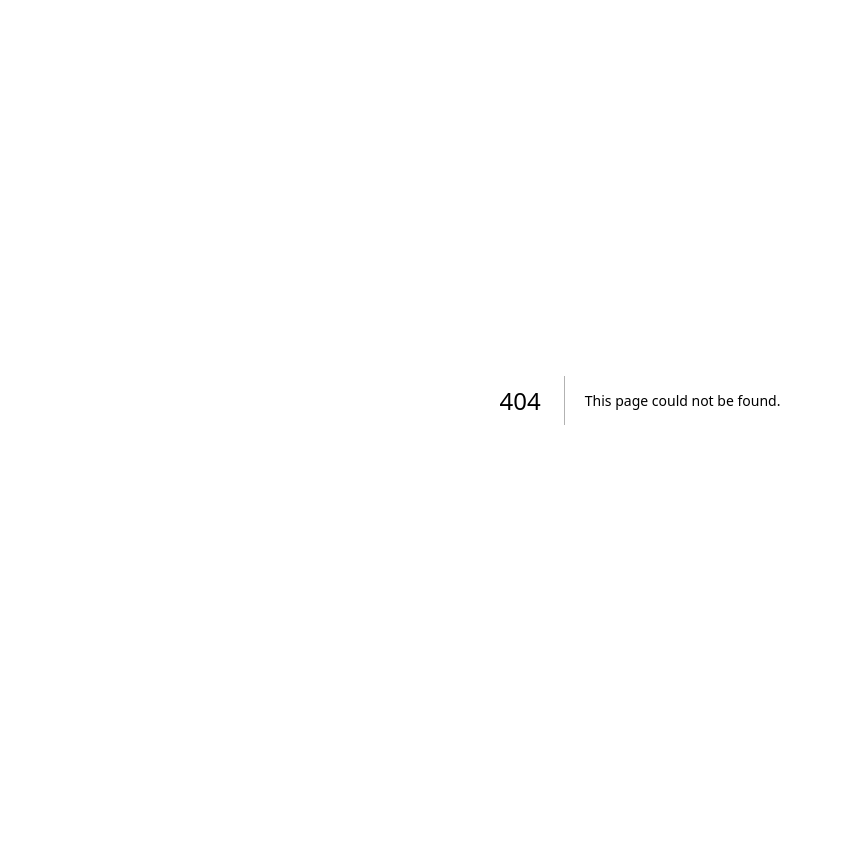
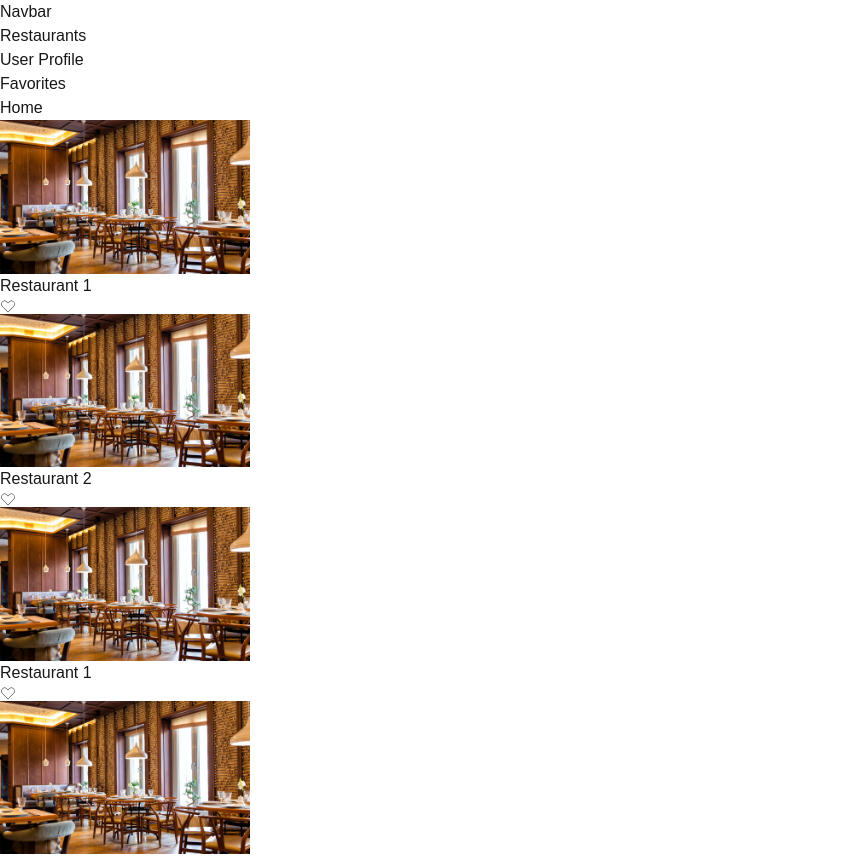
Before and after one commit to Bay-Valley-Tech-Code-Academy/EatsInReach, a Next.js app: page /Pages/Favorites in a window 1280 px wide. Before the commit this address had no page. Shown: the top 856 px of the page, without its empty margins (0-843 px from the left). Before the commit the page ends 800 px from the top, so only its background shows below. Built offline with nearby package versions, Linux system fonts and the light colour scheme.

Commit message:
Added click animation

```diff
--- /dev/null
+++ b/src/app/Components/FavoritesCard.js
@@ -0,0 +1,37 @@
+"use client";
+
+import { useState } from 'react';
+import Link from 'next/link';
+import { PiHeartStraightThin  } from "react-icons/pi";
+import { PiHeartStraightFill } from "react-icons/pi";
+import Image from 'next/image';
+
+export default function FavoritesCard({ restaurantImg, restaurantTitle }) {
+  const [isFavorited, setIsFavorited] = useState(false);
+
+  const handleIconClick = () => {
+    setIsFavorited(!isFavorited);
+  };
+
+  return (
+    <div>
+        <div className="w-auto flex flex-col justify-center items-center">
+            <Image src={restaurantImg}
+                alt={restaurantTitle}
+                width={250} height={100}
+                className="rounded-md"
+            />
+            <div className="flex gap-2 w-full p-1">
+                <p className="text-left">{restaurantTitle}</p>
+                <div onClick={handleIconClick} className="cursor-pointer ml-auto text-2xl text-right">
+                  {isFavorited ? (
+                    <PiHeartStraightFill />
+                  ) : (
+                    <PiHeartStraightThin />
+                  )}
+                </div>
+            </div>
+        </div>
+    </div>
+  );
+}
--- a/src/app/Pages/Bookmarks/page.js
+++ b/src/app/Pages/Favorites/page.js
@@ -1,7 +1,7 @@
 "use client"
 import Link from 'next/link';
 import Navbar from '@/Components/Navbar'
-import RestaurantCard from '@/Components/BookmarkCard';
+import FavoritesCard from '@/Components/FavoritesCard';
 
 export default function Bookmarks() {
     const restaurantData = [
@@ -51,11 +51,11 @@ export default function Bookmarks() {
         <div>
             <Navbar />
             <div className="flex flex-col items-center">
-                <div className="text-2xl font-bold justify-start mt-8">Bookmarks</div>
+                <div className="text-2xl font-bold justify-start mt-8">Favorites</div>
                 <Link href="/">Home</Link>
                 <div className="flex flex-wrap gap-6 justify-center max-w-screen mx-auto px-4">
                     {restaurantData.map((restaurant, index) => (
-                        <RestaurantCard
+                        <FavoritesCard
                             key={index}
                             restaurantTitle={restaurant.restaurantTitle}
                             restaurantImg={restaurant.restaurantImg}
--- a/src/app/page.js
+++ b/src/app/page.js
@@ -15,7 +15,7 @@ export default function Landing() {
                 <Link href="/Pages/LoginVendor">Vendor Login</Link>
             </div>
             <div>
-                <Link href="/Pages/Bookmarks">Bookmarks</Link>
+                <Link href="/Pages/Favorites">Favorites</Link>
             </div>
         </div>
     )
```
Also changed, not shown: src/app/Components/BookmarkCard.js (deleted, +0 -23 lines).
